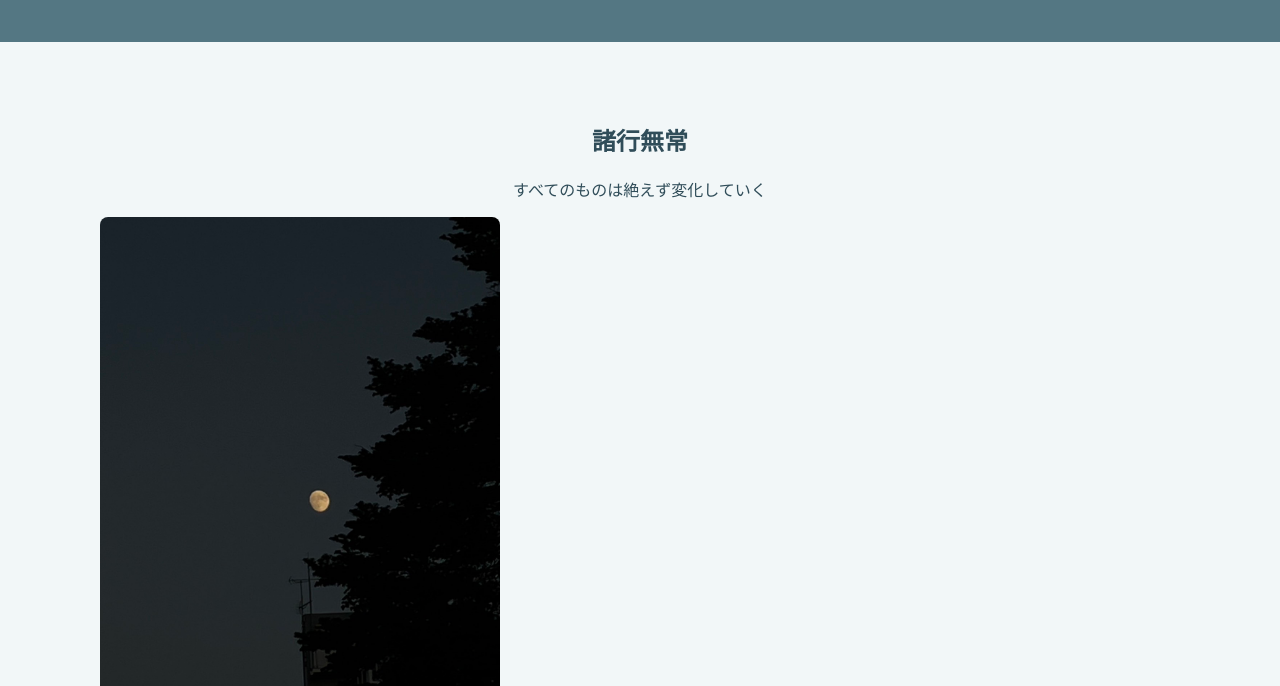
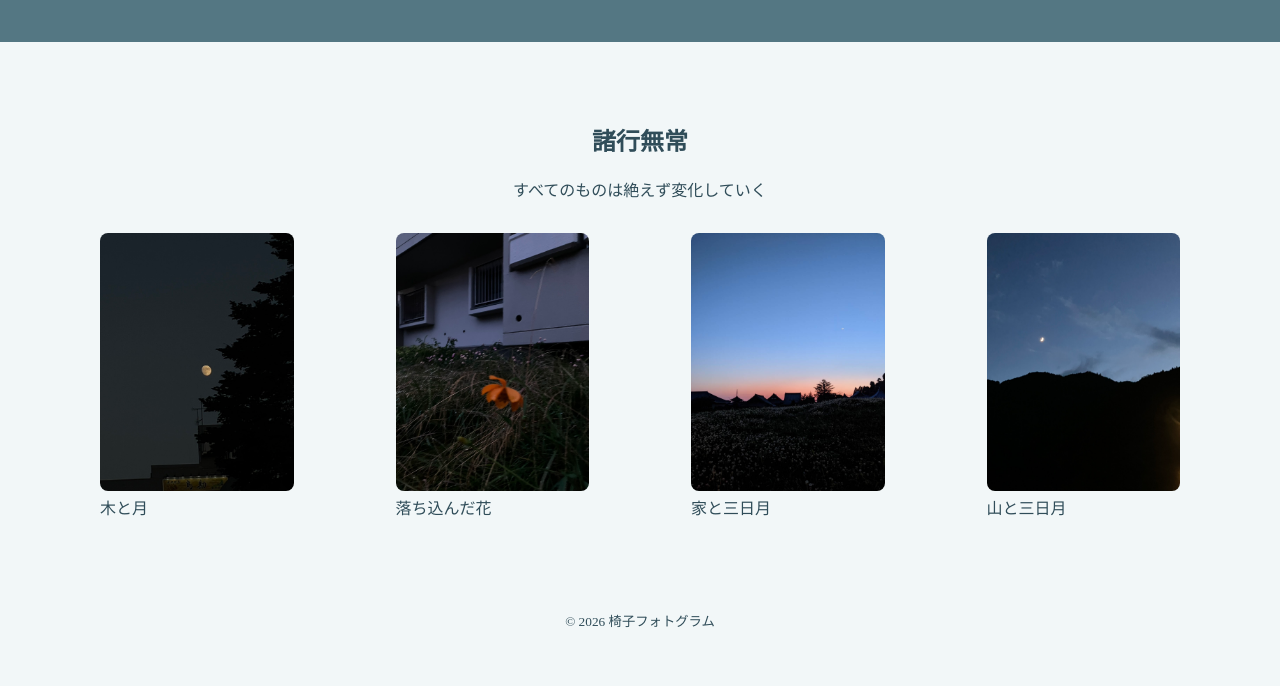
Before and after one commit to hs25261-svg/maple, a plain HTML site: page index.html in a window 1280 px wide. Shown: the part 127-813 px from the top of the page. Drawn offline with Linux system fonts and the light colour scheme.

Commit message:
あむゴリラ

```diff
--- a/style.css
+++ b/style.css
@@ -26,3 +26,9 @@ img {
 .right-side {
   text-align: right;
 }
+.photo-grid {
+    display: grid;
+    grid-template-columns: repeat(4, minmax(0, 1fr));
+    align-items: start;
+    gap: 32px 22px;
+}
```
Also changed, not shown: index.html (+3 -0 lines).
